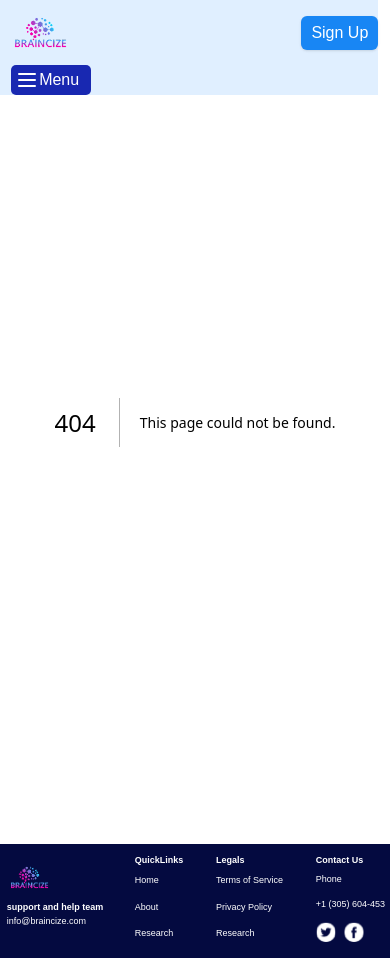
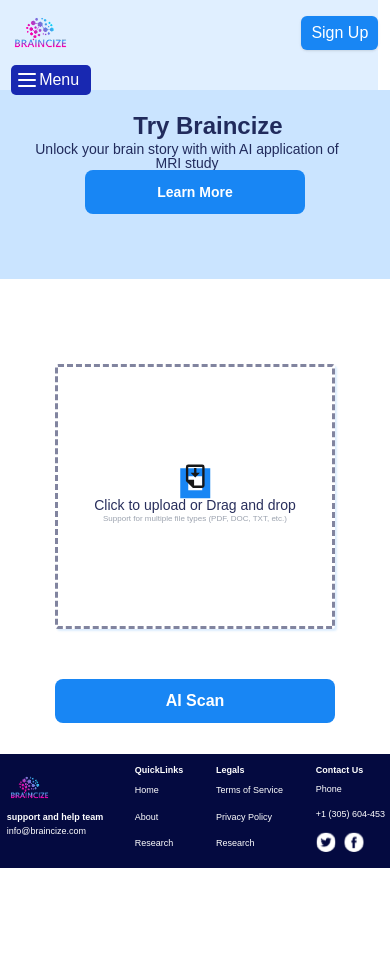
Before and after one commit to patrickowor/Braincize-Web, a Next.js app: page /aiscan in a window 390 px wide. Before the commit this address had no page. After the commit the page ends 868 px from the top, so only its background shows below. Built offline with nearby package versions, Linux system fonts and the light colour scheme.

Commit message:
added contact and scan page

```diff
--- /dev/null
+++ b/src/app/aiscan/aiscan.module.css
@@ -0,0 +1,187 @@
+.aiscan{
+    justify-self: center;
+    text-align: center;
+    padding-top: 50px;
+}
+.aiscanTop{
+    width: 1440px;
+    height: 406px;
+    position: inherit;
+    top: 219px;
+    padding: 24px 179px;
+    gap: 24px;
+    background-color: #CAE4FF;
+}
+.aiscanTopH2{
+    width: 1082px;
+    height: 99px;
+    font-size: 64px;
+    font-weight: 700;
+    line-height: 100%;
+    color: #040A40D9;
+}
+.aiscanTopP{
+    width: 1082px;
+    height: 132px;
+    font-size: 44px;
+    font-weight: 500;
+    line-height: 100%;
+    color: #040A40D9;
+}
+.aiscanTopButton{
+    height: 69px;
+    width: 448px;
+    border-radius: 12px;
+    padding: 10px;
+    gap: 10px;
+    text-align: center;
+    background-color: #1886F4;
+    color: #ffffff;
+    font-size: 24px;
+    font-weight: 600;
+    line-height: 100%;
+}
+.upload_container {
+    justify-self: center;
+    border-radius: 20px;
+    width: 1138px;
+    height: 1215px;
+    position: relative;
+    top: 85px;
+    gap: 82px;
+    text-align: center;
+    margin-bottom: 80px;
+}
+
+.upload_area {
+    border: 3px dashed #040A4080;
+    width: 1138px;
+    height: 1050px;
+    justify-items: center;
+    align-items: center;
+    align-content: center;
+    border-radius: 12px;
+    padding: 60px 20px;
+    background: #ffffff;
+    position: relative;
+    overflow: hidden;
+    box-shadow: 8px 8px 8px #1886F426;
+    margin-bottom: 50px;
+}
+.upload_icon {
+    width: 100px;
+    justify-items: center;
+    justify-self: center;
+    height: 75px;
+    rotate: 180deg;
+    border: 8.06px solid #1886F4;
+}
+
+.upload_text {
+    color: #040A40D9;
+    font-size: 32px;
+    font-weight: 500;
+    width: 886px;
+    height: 39px;
+    line-height: 100%;
+}
+
+.upload_subtext {
+    color: #9ca3af;
+    font-size: 16px;
+    font-weight: 500;
+    width: 886px;
+    height: 20px;
+    line-height: 100%;
+}
+
+.file_input {
+    display: none;
+}
+.fileButton{
+    width: 1138px;
+    height: 83px;
+    border-radius: 12px;
+    padding: 10px;
+    gap: 10px;
+    background-color: #1886F4;
+    font-size: 24px;
+    font-weight: 600;
+    line-height: 100%;
+    color: #FFFFFF;
+}
+
+@media(max-width:600px){
+    .aiscanTop{
+        width: 390px;
+        height: 189px;
+        gap: 12px;
+        padding: 24px;
+        margin-top: 40px;
+    }
+    .aiscanTopH2{
+        font-size: 24px;
+        font-weight: 700;
+        line-height: 100%;
+        width: 368px;
+        height: 28px;
+    }
+    .aiscanTopP{
+        font-size: 14px;
+        font-weight: 500;
+        line-height: 100%;
+        width: 326px;
+        height: 28px;
+    }
+    .aiscanTopButton{
+        width: 220px;
+        height: 44px;
+        border-radius: 8px;
+        padding: 10px;
+        gap: 10px;
+        font-size: 14px;
+        font-weight: 600;
+        line-height: 100%;
+    }
+    .upload_container{
+        width: 280px;
+        height: 325px;
+        margin-bottom: 150px;
+    }
+    .upload_area{
+        width: 280px;
+        height: 264.81px;
+        border-radius: 3.03px;
+        border: 0.76 solid #040A4080;
+        box-shadow: 2.02px 2.02px 2.02px #1886F426;
+    }
+    .upload_icon{
+        width: 30.26px;
+        height: 30.26px;
+        rotate: 180deg;
+    }
+    .upload_text{
+        font-size: 14px;
+        font-weight: 500;
+        line-height: 100%;
+        width: 234px;
+        height: 17px;
+    }
+    .upload_subtext{
+        width: 223.45px;
+        height: 10px;
+        font-size: 8px;
+        font-weight: 500;
+        line-height: 100%;
+    }
+    .fileButton{
+        width: 280px;
+        height: 44px;
+        border-radius: 8px;
+        padding: 2.25px;
+        gap: 2.25px;
+        font-size: 16px;
+        font-weight: 600;
+        line-height: 100%;
+    }
+}
--- /dev/null
+++ b/src/app/aiscan/page.tsx
@@ -0,0 +1,23 @@
+import aiStyle from "./aiscan.module.css"
+
+export default function Aiscan(){
+    return(<div className={aiStyle.aiscan}>
+        <div className={aiStyle.aiscanTop}>
+            <h2 className={aiStyle.aiscanTopH2}>Try Braincize</h2>
+            <p className={aiStyle.aiscanTopP}>Unlock your brain story with with AI application of MRI study</p>
+            <button className={aiStyle.aiscanTopButton}>Learn More</button>
+        </div>
+        <div className={aiStyle.upload_container}>
+            <div className={aiStyle.upload_area} id="uploadArea">
+                <div className={aiStyle.upload_icon}><svg width="28" height="28" viewBox="0 0 24 24" fill="currentColor">
+                    <path d="M14,2H6A2,2 0 0,0 4,4V20A2,2 0 0,0 6,22H18A2,2 0 0,0 20,20V8L14,2M18,20H6V4H13V9H18V20Z" />
+                    <path d="M12,11L16,15H13V19H11V15H8L12,11Z" />
+                </svg></div>
+                <div className={aiStyle.upload_text}>Click to upload or Drag and drop</div>
+                <div className={aiStyle.upload_subtext}>Support for multiple file types (PDF, DOC, TXT, etc.)</div>
+                <input type="file" id="fileInput" className={aiStyle.file_input} multiple accept=".pdf,.doc,.docx,.txt,.jpg,.jpeg,.png"/>
+            </div>
+            <button className={aiStyle.fileButton}>AI Scan</button>
+        </div>
+    </div>)
+}
--- /dev/null
+++ b/src/app/contact/contact.module.css
@@ -0,0 +1,132 @@
+.contactpage{
+    background-color: #CAE4FF;
+    width: 1440px;
+    height: 234px;
+    color: #040A40D9;
+    padding-top: 50px;
+    position: relative;
+    top: 15px;
+    margin-bottom: 100px;
+    align-content: center;
+    padding-left: 30px
+}
+.contactpage_h2{
+    font-size: 64px;
+    font-weight: 700;
+    width: 432px;
+    height: 99px;
+    line-height: 100%
+}
+.contactpage_p{
+    font-family: poppings;
+    width: 442px;
+    height: 90px;
+    font-size: 24px;
+    font-weight: 500;
+    line-height: 30px
+}
+.formm{
+    width: 768px;
+    height: 412px;
+    top: 559px;
+    left: 66px;
+    gap: 48px;
+    font-size: 16px;
+    font-weight: 500;
+    color: #5D666F;
+    line-height: 27.8px
+}
+.formm_maininput{
+    width: 358px;
+    height: 80px;
+    padding: 20px 224px 28px 28px;
+    box-shadow: 0px 4px 14px #000000;
+    border-radius: 10px;
+    margin: 13px;
+    background-color: #FFFFFF
+}
+.formm_textarea{
+    width: 750px;
+    height: 79px;
+    padding: 17px 232px 21px 20px;
+    box-shadow: 0px 4px 14px #000000;
+    border-radius: 10px;
+    margin: 5px 0px;
+    background-color: #ffffff;
+    resize: none
+}
+.formm_button{
+    background-color: #1886F4;
+    width: 225px;
+    height: 66px;
+    border-radius: 12px;
+    padding: 15px 45px;
+    gap: 10px;
+    font-weight: 600;
+    font-size: 24px;
+    line-height: 100%;
+    color: #FFFFFF;
+    text-align: center
+}
+
+@media(max-width: 600px){
+    .contactpage{
+        width: 390px;
+        height: 138px;
+        gap: 6px;
+        top: 90px;
+    }
+    .contactpage_h2{
+        font-size: 24px;
+        font-weight: 700;
+        line-height: 100%;
+        width: 368px;
+        height: 28px;
+    }
+    .contactpage_p{
+        font-size: 14px;
+        font-weight: 500;
+        line-height: 100%;
+        width: 326px;
+        height: 46px;
+        opacity: 85%;
+    }
+    .formm{
+        width: 363px;
+        height: 416px;
+        top: 398px;
+        margin-left: 19px;
+        gap: 32px;
+    }
+    .formm_maininput{
+        width: 260px;
+        height: 44px;
+        padding: 5px;
+        font-size: 12px;
+        font-weight: 500;
+        line-height: 24px;
+        border-radius: 10px;
+        box-shadow: 0px 4px 25px #040A401A;
+    }
+    .formm_textarea{
+        width: 350px;
+        height: 44px;
+        border-radius: 10px;
+        padding: 5px;
+        font-size: 12px;
+        font-weight: 500;
+        line-height: 24px;
+        box-shadow: 0px 4px 25px #040A401A;
+    }
+    .formm_button{
+        width: 149px;
+        height: 44px;
+        gap: 10px;
+        border-radius: 8px;
+        padding: 10px;
+        font-size: 16px;
+        font-weight: 600;
+        line-height: 100%;
+        text-align: center;
+    }
+}
--- a/src/app/contact/page.tsx
+++ b/src/app/contact/page.tsx
@@ -1,3 +1,23 @@
-export default function Contact (){
-    return (<>Contact</>);
+import contactStyle from "./contact.module.css"
+
+export default function Contact() {
+    return (<>
+        <div className={contactStyle.contactpage}>
+            <h2 className={contactStyle.contactpage_h2}>Contact us</h2>
+            <div className={contactStyle.contactpage_p}>
+                <p>Social links and articles</p>
+                <p>Twitter Research gate Legal Expert</p>
+            </div>
+        </div>
+        <div>
+            <form action="" className={contactStyle.formm}>
+                <input type="text" placeholder="Your Name" className={contactStyle.formm_maininput}/>
+                <input type="email" placeholder="Your Email"className={contactStyle.formm_maininput}/>
+                <input type="text" placeholder="Your Address"className={contactStyle.formm_maininput}/>
+                <input type="number" placeholder="Your Number"className={contactStyle.formm_maininput}/>
+                <textarea placeholder="Write Something" className={contactStyle.formm_textarea}></textarea>
+                <button className={contactStyle.formm_button }>Contact Us</button>
+            </form>
+        </div>
+    </>);
 }
--- a/src/app/globals.css
+++ b/src/app/globals.css
@@ -14,12 +14,12 @@
   --font-mono: var(--font-geist-mono);
 }
 
-@media (prefers-color-scheme: dark) {
+/* @media (prefers-color-scheme: dark) {
   :root {
     --background: #0a0a0a;
     --foreground: #ededed;
   }
-}
+} */
 
 
 /* my font families */
```
